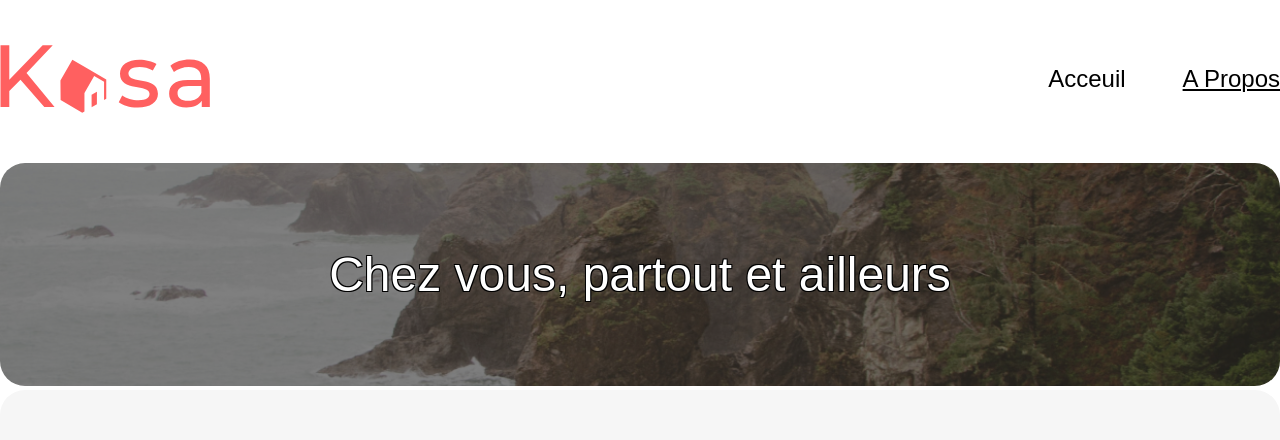
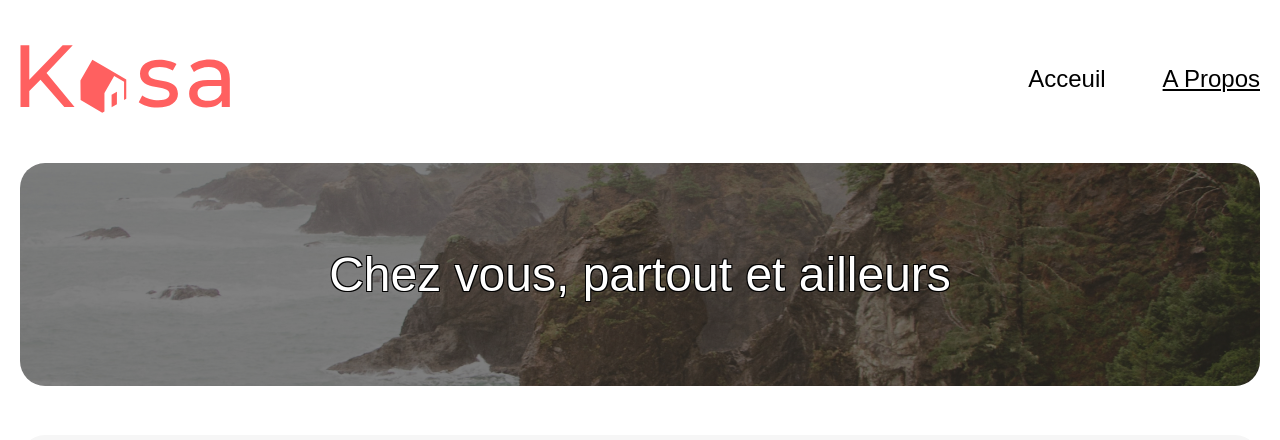
Before and after one commit to fbedouet/react_project_01, a React (Vite) app: page / in a window 1280 px wide. Shown: the top 440 px of the page. Built offline with nearby package versions, Linux system fonts and the light colour scheme; grey boxes are pictures that could not be loaded; a web font is replaced by a local one.

Commit message:
feat(view):main page conforms to figma layout

```diff
--- a/src/App.jsx
+++ b/src/App.jsx
@@ -3,7 +3,6 @@ import { Banner } from "./components/Banner"
 import { Footer } from "./components/Footer"
 import { Gallery } from "./components/Gallery"
 import { Header } from "./components/Header/index"
-import { Thumb } from "./components/Gallery/Thumb"
 import "./styles/_init.scss"
 import "./styles/_app.scss"
 
@@ -11,11 +10,15 @@ import "./styles/_app.scss"
 export function App() {
 
 return<>
-  <Header selected={'A propos'} />
+  <header>
+    <Header selected={'A propos'} />
+  </header>
   <main>
     <Banner image={'src/assets/images/background_1.jpg'} text={'Chez vous, partout et ailleurs'}/>
     <Gallery locations={LOCATIONS}/>
   </main>
-  <Footer/>
+  <footer>
+    <Footer/>
+  </footer>
 </>
 }
--- a/src/components/Banner/index.jsx
+++ b/src/components/Banner/index.jsx
@@ -9,7 +9,7 @@ export function Banner ({image, text}){
             className={styles.banner__img}
         />
         <div className={styles.banner__sloggan}>
-            <span>{text}</span>
+            <p>{text}</p>
         </div>
     </div>
 }
--- a/src/components/Banner/styles.module.scss
+++ b/src/components/Banner/styles.module.scss
@@ -1,8 +1,8 @@
 @import "../../styles/variables";
 
 .banner{
-    max-width: $max-width;
-    margin: auto;
+    //max-width: $max-width;
+    //margin: auto;
     width: 100%;
     position: relative;
     @media only screen and (max-width: 980px) {
--- a/src/components/Carousel/index.jsx
+++ b/src/components/Carousel/index.jsx
@@ -1,7 +1,38 @@
+import { useState } from "react"
 import styles from "./styles.module.scss"
 
 export function Carousel ({pictures}){
+
+    const [picture, setPicture] = useState(0)
+
+    const leftClick =()=>{
+        setPicture((p)=>{
+            if (p === 0){
+                return pictures.length-1
+            }else{
+                return picture-1
+            }
+        })
+    }
+
+    const rightClick =()=>{
+        setPicture((p)=>{
+            if (p === pictures.length-1){
+                return 0
+            }else{
+                return picture+1
+            }
+        })
+    }
+
     return <div className={styles.carousel}>
-        <img src={pictures[1]} alt="" className={styles.carousel__img}/>
+        <svg xmlns="http://www.w3.org/2000/svg" viewBox="0 0 448 512" transform="rotate(-90)" className={styles.carousel__arrowLeft} onClick={leftClick}>
+            <path d="M201.4 137.4c12.5-12.5 32.8-12.5 45.3 0l160 160c12.5 12.5 12.5 32.8 0 45.3s-32.8 12.5-45.3 0L224 205.3 86.6 342.6c-12.5 12.5-32.8 12.5-45.3 0s-12.5-32.8 0-45.3l160-160z"/>
+        </svg>
+        <img src={pictures[picture]} alt="" className={styles.carousel__img}/>
+        <p className={styles.paging}>{picture+1}/{pictures.length}</p>
+        <svg xmlns="http://www.w3.org/2000/svg" viewBox="0 0 448 512" transform="rotate(90)" className={styles.carousel__arrowRight} onClick={rightClick}>
+            <path d="M201.4 137.4c12.5-12.5 32.8-12.5 45.3 0l160 160c12.5 12.5 12.5 32.8 0 45.3s-32.8 12.5-45.3 0L224 205.3 86.6 342.6c-12.5 12.5-32.8 12.5-45.3 0s-12.5-32.8 0-45.3l160-160z"/>
+        </svg>
     </div>
 }
--- a/src/components/Carousel/styles.module.scss
+++ b/src/components/Carousel/styles.module.scss
@@ -3,11 +3,41 @@
 .carousel{
     max-width: $max-width;
     margin: auto;
+    display: flex;
+    align-items: center;
+    position: relative;
 
     &__img{
-        width: 100%;
-        height: 415px;
+        width:100%;
+        aspect-ratio: 3/1;
+        //height: 415px;
         object-fit: cover;
         border-radius: 25px;
     }
+
+    & svg{
+        position: absolute;
+        width: 79px;
+        fill: $cl_txt_light;
+        cursor: pointer;
+    }
+    &__arrow{
+        &Left{
+            left: 50px;;
+        }
+
+        &Right{
+            right: 50px;
+        }
+    }
 }
+
+.paging{
+    width: 100%;
+    text-align: center;
+    position: absolute;
+    font-family: $mst-med ;
+    font-size: 18px;
+    bottom:18px;
+    color: white;
+}
--- a/src/components/Footer/index.jsx
+++ b/src/components/Footer/index.jsx
@@ -2,8 +2,8 @@ import styles from "./styles.module.scss"
 import { KasaLogo } from "../KasaLogo/index"
 
 export function Footer(){
-    return <footer className={styles.footer}>
+    return <div className={styles.footer}>
         <KasaLogo type={'footer'}/>
         <p>©2020 Kasa. All rights reserved</p>
-    </footer>
+    </div>
 }
--- a/src/components/Gallery/styles.module.scss
+++ b/src/components/Gallery/styles.module.scss
@@ -1,8 +1,8 @@
 @import "../../styles/variables";
 
 .gallery{
-    max-width: $max-width - 110px;
-    margin: auto;
+    //max-width: $max-width - 110px;
+    //margin: auto;
     background-color: $cl_background_gallery;
     border-radius: 25px;
     display: grid;
--- a/src/components/Header/index.jsx
+++ b/src/components/Header/index.jsx
@@ -5,10 +5,9 @@ import styles from "./styles.module.scss"
 
 export function Header({selected}){
 
-    return <header className={styles.header}>
-        <div className={styles.header__block}>
+    return <div className={styles.header}>
         <KasaLogo type={'header'} />
-            <nav className={styles.header__blockNav} >
+        <nav className={styles.header__nav} >
             <Link
                 to='/'
                 style={selected.toLowerCase()==='acceuil'?{textDecoration: 'underline'}:undefined}
@@ -21,5 +20,4 @@ export function Header({selected}){
             </a>
         </nav>
     </div>
-    </header>
 }
--- a/src/components/Header/styles.module.scss
+++ b/src/components/Header/styles.module.scss
@@ -3,17 +3,11 @@
 @import '../../styles/variables';
 
 .header {
-    &__block {
     display: flex;
     justify-content: space-between;
     align-items: center;
-        max-width: $max-width;
-        margin: auto;
-        @media only screen and (max-width: 980px) {
-            //margin: 0 $width_mob;
-        }
 
-        &Nav{
+    &__nav{
         display: flex;
         gap: $gap_nav;
         font-family: $mst-med;
@@ -25,4 +19,3 @@
         }
         }
 }
-}
--- a/src/styles/_app.scss
+++ b/src/styles/_app.scss
@@ -7,3 +7,17 @@
     row-gap: 50px;
     margin-top: 45px;
 }
+
+main > :first-child {
+    margin-bottom: 45px;
+}
+
+header, main{
+    width: $max-width;
+    max-width: $max-width;
+    margin: auto;
+    @media only screen and (max-width: 1280px) {
+        width: auto;
+        margin: 0 20px;
+    }
+}
--- a/src/styles/_init.scss
+++ b/src/styles/_init.scss
@@ -9,6 +9,6 @@ a {
     }
 }
 
-body,p, h1,h2,h3 {
+body,p, h1,h2,h3,span,div {
     margin: 0;
 }
--- a/src/styles/_variables.scss
+++ b/src/styles/_variables.scss
@@ -14,7 +14,7 @@
 }
 
 // all
-$max-width: 1920px;
+$max-width: 1240px;
 $width_mob: 20px;
 
 // fonts
```
Lines whose indentation alone changed are shown as unchanged.
